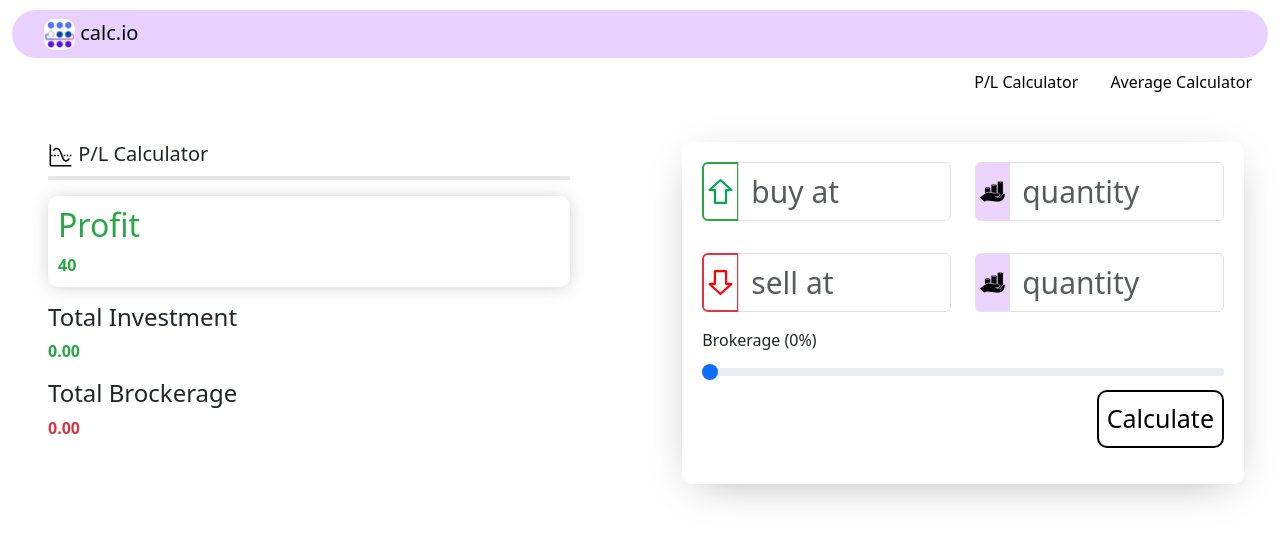
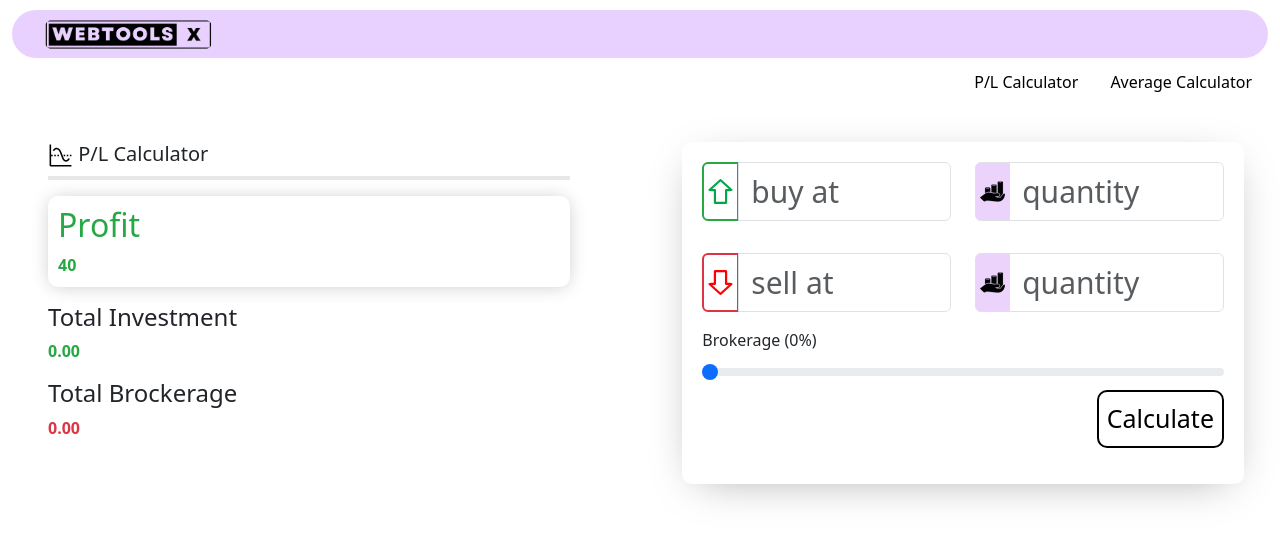
Before and after one commit to webtoolsx/webtoolsx.github.io, a plain HTML site: page index.html in a window 1280 px wide. Drawn offline with nearby package versions, Linux system fonts and the light colour scheme.

Commit message:
new logo change

```diff
--- a/index.html
+++ b/index.html
@@ -22,7 +22,7 @@
 
       <div class="container-fluid ">
         <div class="col">
-          <a class="navbar-brand" href="#"> <img class="main-logo" src="images/calclogo.jpg" alt="logo"> calc.io</a>
+          <a class="navbar-brand" href="#"> <img class="main-logo" src="images/calclogo.png" alt="logo"> </a>
         </div>
       </div>
     </nav>
```
Also changed, not shown: average-calculator.html (+1 -1 lines), images/calclogo.png (added), images/calclogox.jpg (added).
